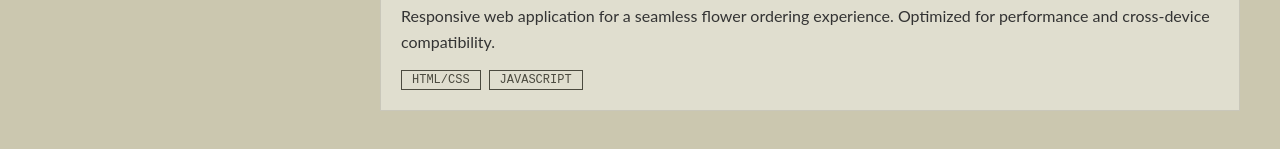
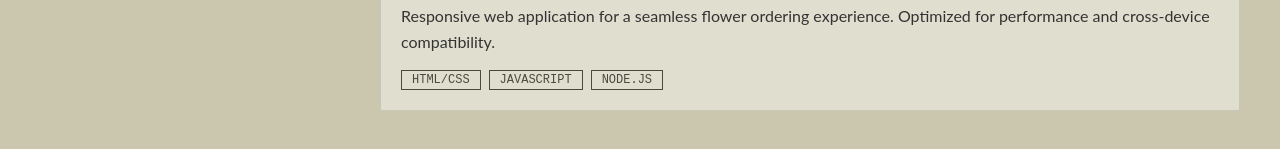
Before and after one commit to xie040624/Portfolio, a plain HTML site: page index.html in a window 1280 px wide. Shown: the part 663-812 px from the top of the page. Drawn offline with Linux system fonts and the light colour scheme.

Commit message:
Update index.html

```diff
--- a/index.html
+++ b/index.html
@@ -416,6 +416,7 @@
                         <div style="margin-top: 15px; display: flex; flex-wrap: wrap; gap: 8px;">
                             <span style="border: 1px solid var(--black); padding: 2px 10px; font-size: 0.75rem; font-family: var(--font-main);">HTML/CSS</span>
                             <span style="border: 1px solid var(--black); padding: 2px 10px; font-size: 0.75rem; font-family: var(--font-main);">JAVASCRIPT</span>
+                            <span style="border: 1px solid var(--black); padding: 2px 10px; font-size: 0.75rem; font-family: var(--font-main);">NODE.JS</span>
                         </div>
                     </div>
                 </article>
```
